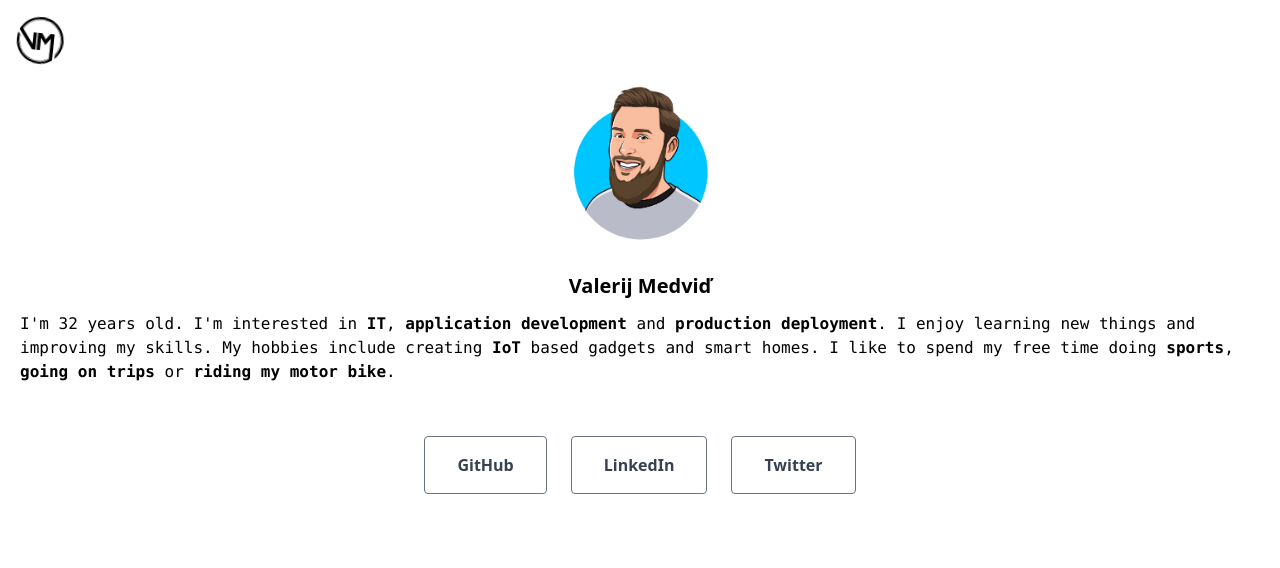
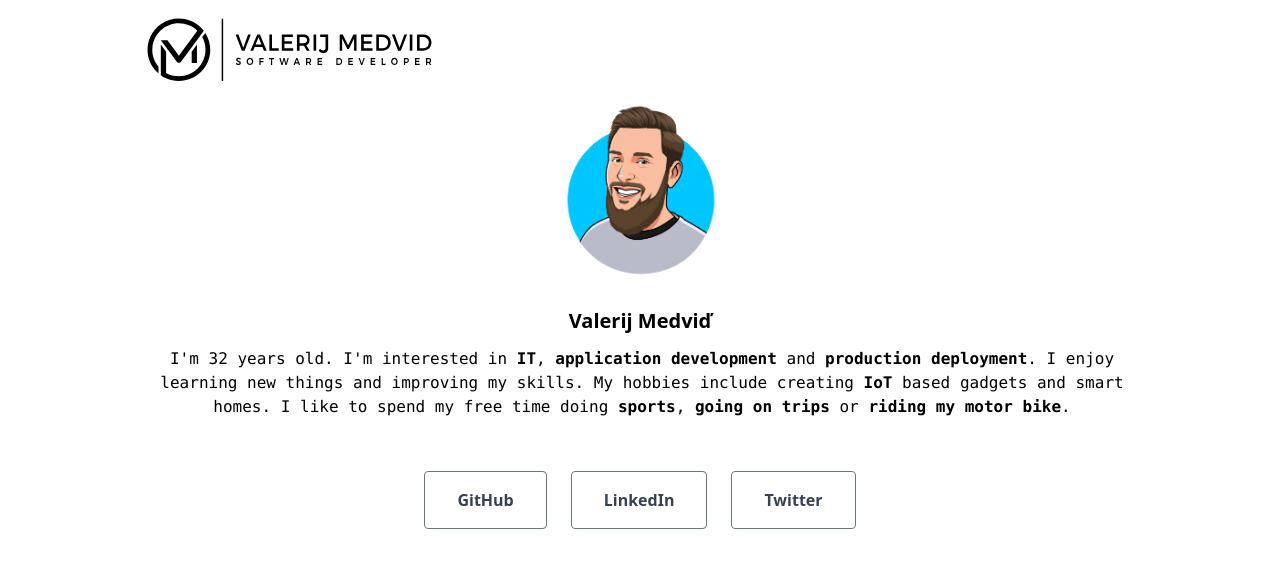
Before and after one commit to valerijmedvid/portfolio, a React (Vite) app: page / in a window 1280 px wide. Shown: the top 568 px of the page. Built offline with nearby package versions, Linux system fonts and the light colour scheme.

Commit message:
add new logo

```diff
--- a/src/App.tsx
+++ b/src/App.tsx
@@ -17,20 +17,16 @@ export default function App() {
   ]
 
   return (
-    <div className='container h-screen mx-auto p-4'>
+    <div className='max-w-5xl h-screen mx-auto p-4'>
       <header>
-        <img
-          src={Logo}
-          alt='logo'
-          style={{ width: '3em', height: '3em', animation: 'tilt-shaking 5s linear infinite' }}
-        />
+        <img src={Logo} alt='logo' style={{ width: '18em' }} />
       </header>
       <article className='mt-5 flex flex-col justify-center items-center'>
-        <img src={Vili} alt='portrait' className='mb-7' style={{ width: '10em', height: '10em' }} />
+        <img src={Vili} alt='portrait' className='mb-7' style={{ width: '11em', height: '11em' }} />
 
         <h1 className='font-sans text-xl font-bold'>Valerij Medviď</h1>
 
-        <p className='mt-3 ml-1 font-mono text-md font-medium'>
+        <p className='mt-3 ml-1 font-mono text-md font-medium text-center'>
           I&apos;m {age} years old. I&apos;m interested in <strong>IT</strong>,{' '}
           <strong>application development</strong> and <strong>production deployment</strong>. I
           enjoy learning new things and improving my skills. My hobbies include creating{' '}
--- a/src/assets/css/index.css
+++ b/src/assets/css/index.css
@@ -5,21 +5,3 @@
 body {
   height: 100vh;
 }
-
-@keyframes tilt-shaking {
-  0% {
-    transform: rotate(0deg);
-  }
-  25% {
-    transform: rotate(15deg);
-  }
-  50% {
-    transform: rotate(0eg);
-  }
-  75% {
-    transform: rotate(-15deg);
-  }
-  100% {
-    transform: rotate(0deg);
-  }
-}
```
Also changed, not shown: src/assets/images/logo.svg.
